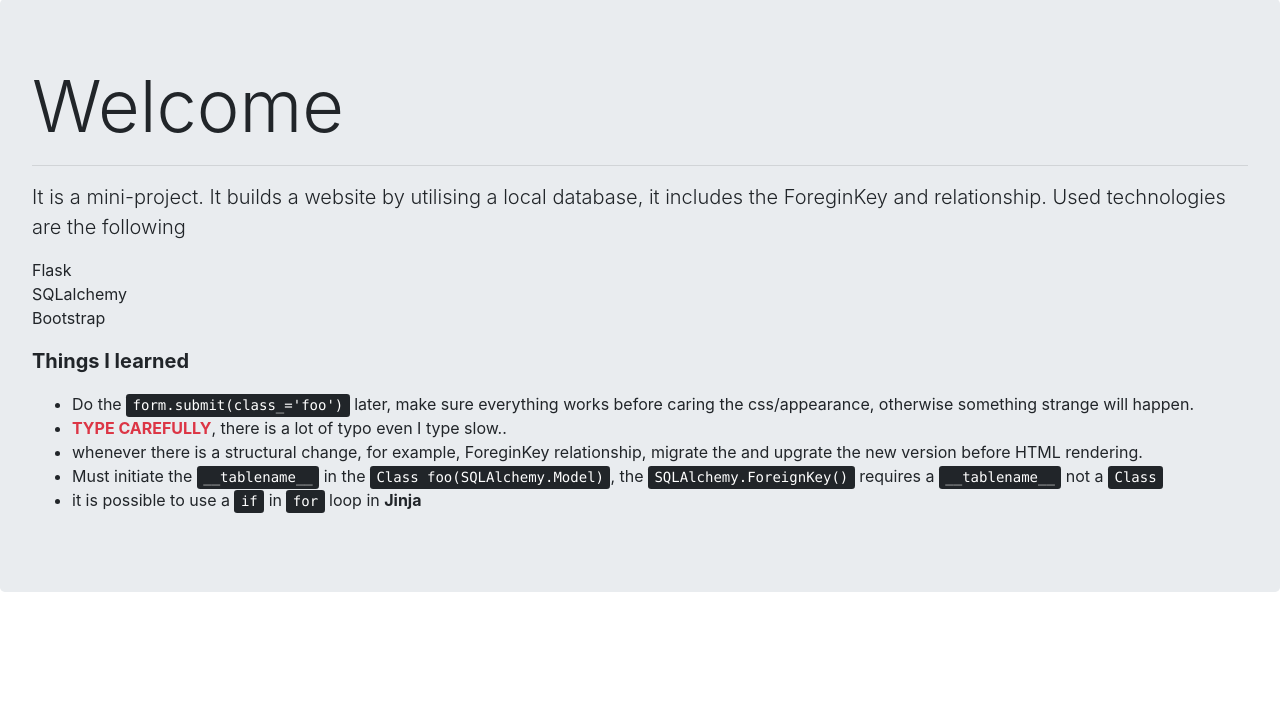
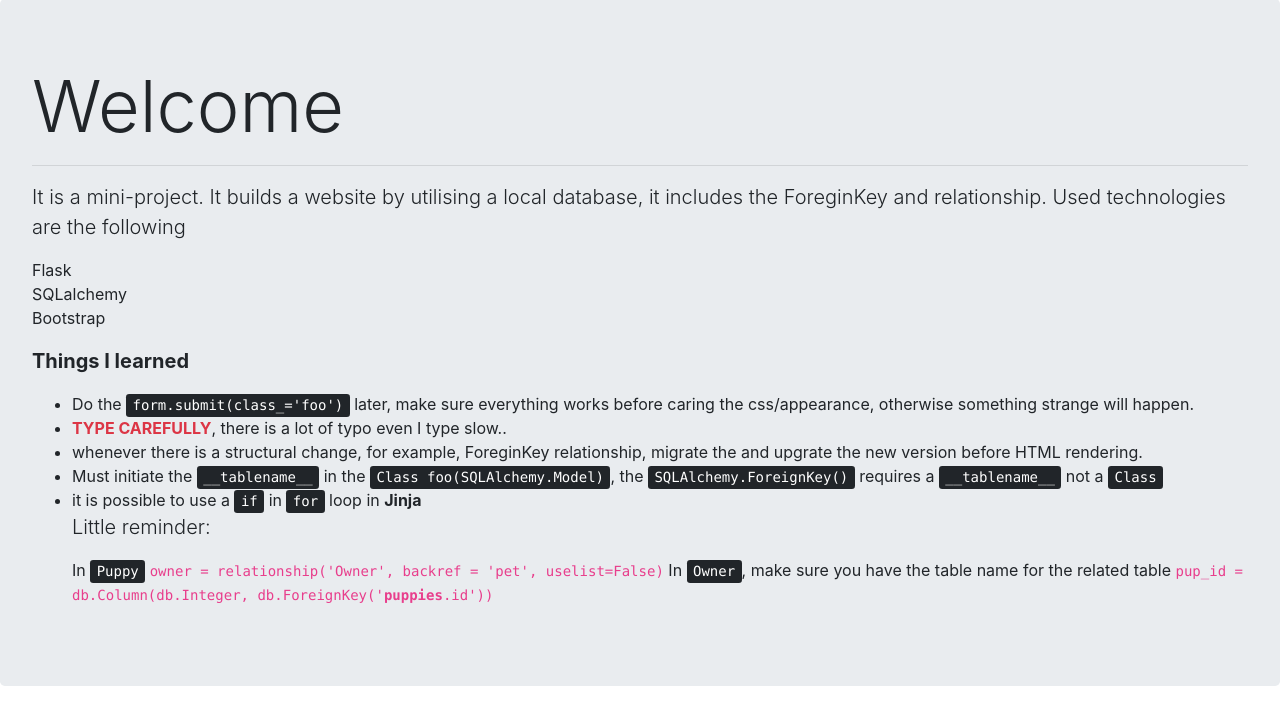
Before and after one commit to fdq09eca/Study, a Flask app: page / in a window 1280 px wide. Shown: the part 57-782 px from the top of the page. Run offline with Flask 2, Linux system fonts and the light colour scheme; some libraries are stand-ins or nearby versions.

Commit message:
reminder

```diff
--- a/build_along/db2/templates/home.html
+++ b/build_along/db2/templates/home.html
@@ -18,6 +18,14 @@
     <li>whenever there is a structural change, for example, ForeginKey relationship, migrate the and upgrate the new version before HTML rendering.</li>
     <li>Must initiate the <kbd>__tablename__</kbd> in the <kbd>Class foo(SQLAlchemy.Model)</kbd>, the <kbd>SQLAlchemy.ForeignKey()</kbd> requires a <kbd>__tablename__</kbd> not a <kbd>Class</kbd></li>
     <li>it is possible to use a <kbd>if</kbd> in <kbd>for</kbd> loop in <strong>Jinja</strong></li>
+    <p class="lead">
+      Little reminder:
+    </p>
+    In <kbd>Puppy</kbd>
+    <code>owner = relationship('Owner', backref = 'pet', uselist=False)</code>
+    In <kbd>Owner</kbd>, make sure you have the table name for the related table
+    <code>pup_id = db.Column(db.Integer, db.ForeignKey('<strong>puppies</strong>.id'))</code>
+
 </ul>
 </div>
 
```
